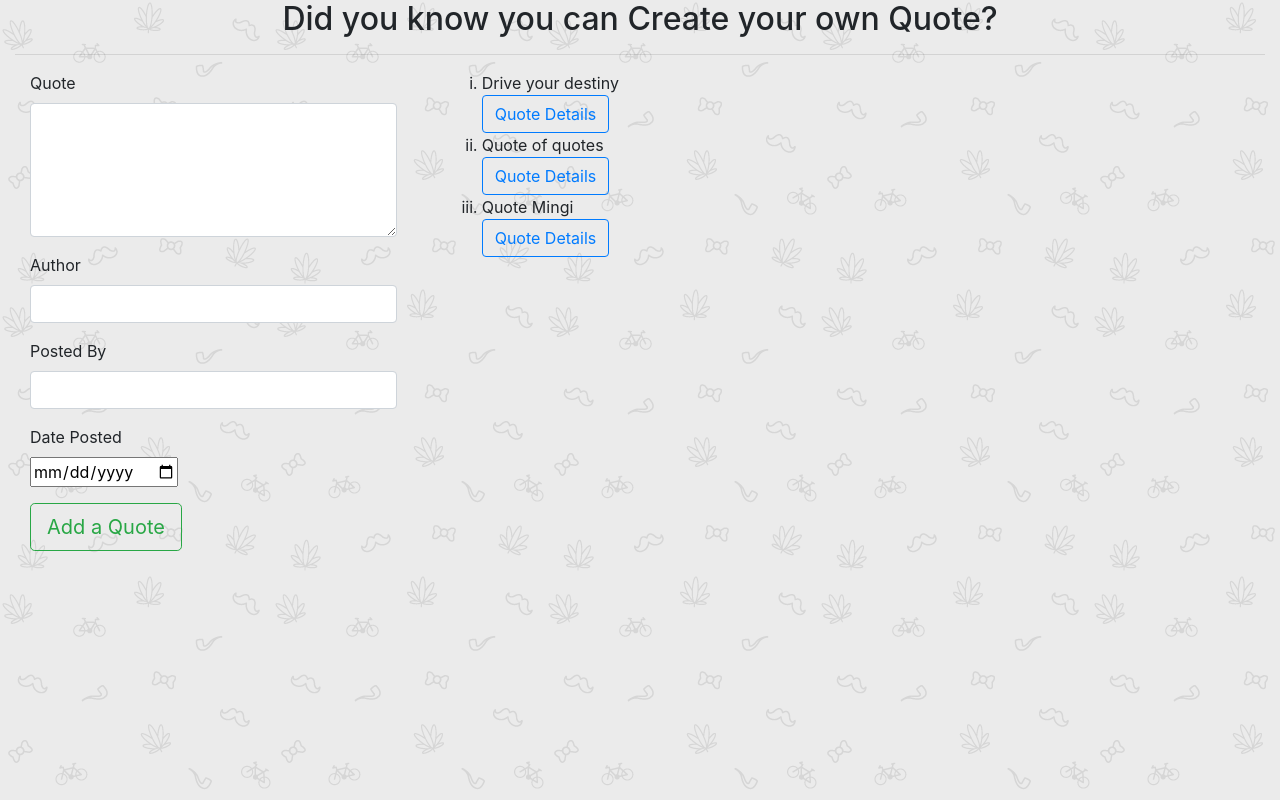
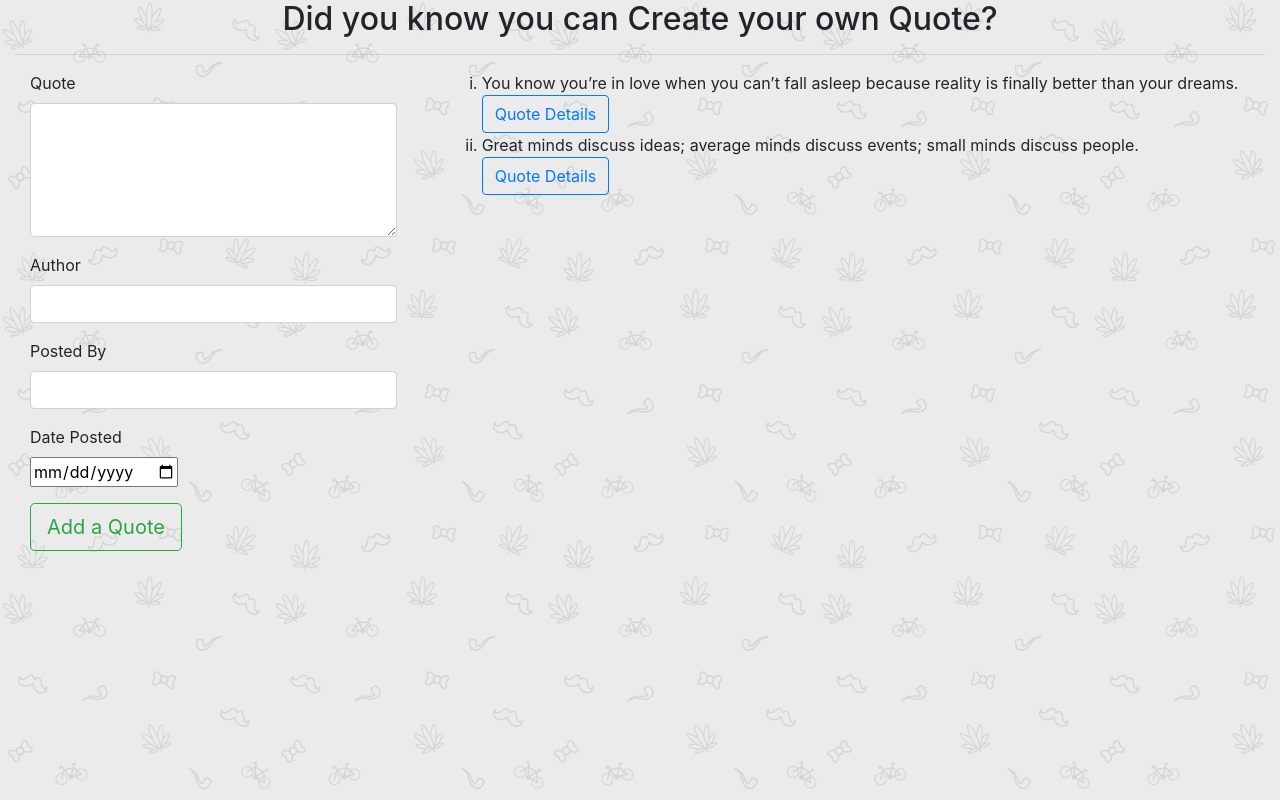
Before and after one commit to Antavio/Quotes, an Angular app: page / in a window 1280 px wide. Built offline with nearby package versions, Linux system fonts and the light colour scheme.

Commit message:
Modified time range pipe and default quotes.

```diff
--- a/src/app/date-range.pipe.ts
+++ b/src/app/date-range.pipe.ts
@@ -9,7 +9,7 @@ export class DateRangePipe implements PipeTransform {
     let today:Date = new Date();
     let todayWithoutTime:any = new Date(today.getFullYear(),today.getMonth(),today.getDate())
 
-    var dateDiff = Math.abs(todayWithoutTime - value)
+    var dateDiff = Math.abs(value - todayWithoutTime )
 
     const secInADay=86400;
 
--- a/src/app/quote-datails/quote-datails.component.html
+++ b/src/app/quote-datails/quote-datails.component.html
@@ -1,6 +1,6 @@
 <p> Author:
   <strong>{{quote.author}}</strong> <br>
-Publisher:<strong>{{quote.publisher}}</strong><br> Upvotes: {{quote.upvotes}}<br> Downvotes: {{quote.downVote}}<br> Days passed since Quote was published <strong>{{quote.actualDate|dateRange}} days</strong></p>
+Publisher:<strong>{{quote.publisher}}</strong><br> Upvotes: {{quote.upvotes}}<br> Downvotes: {{quote.downVote}}<br> Days passed since Quote was published <strong>{{quote.actualDate|dateRange}} days</strong> ago.</p>
 <div class="row">
   <div class="col-md-4">
 <button class="btn btn-outline-info" (click)='upVote(true)'>Up Vote</button>
--- a/src/app/quote/quote.component.ts
+++ b/src/app/quote/quote.component.ts
@@ -8,9 +8,9 @@ import { Quote } from '../quote';
 export class QuoteComponent implements OnInit {
 
   quotes = [
-    new Quote(1,"Drive your destiny","Mandela","Anthony",0,0,new Date(2019,0,22)),
-    new Quote(2,"Quote of quotes","Author","Publisher",0,0,new Date(2019,1,22)),
-    new Quote(3,"Quote Mingi","Mhandisi","Chief Publisher",0,0,new Date(2019,4,10)),
+    new Quote(1,"You know you’re in love when you can’t fall asleep because reality is finally better than your dreams.","Dr. Suess","Anthony",0,0,new Date(2019,0,22)),
+    new Quote(2,"Great minds discuss ideas; average minds discuss events; small minds discuss people.","Eleanor Roosevelt","Publisher",0,0,new Date(2019,1,22)),
+
   ]
 
   quoteSubmission(quote){
```
Also changed, not shown: 1 other file (tests, documents, lock files or other folders).
